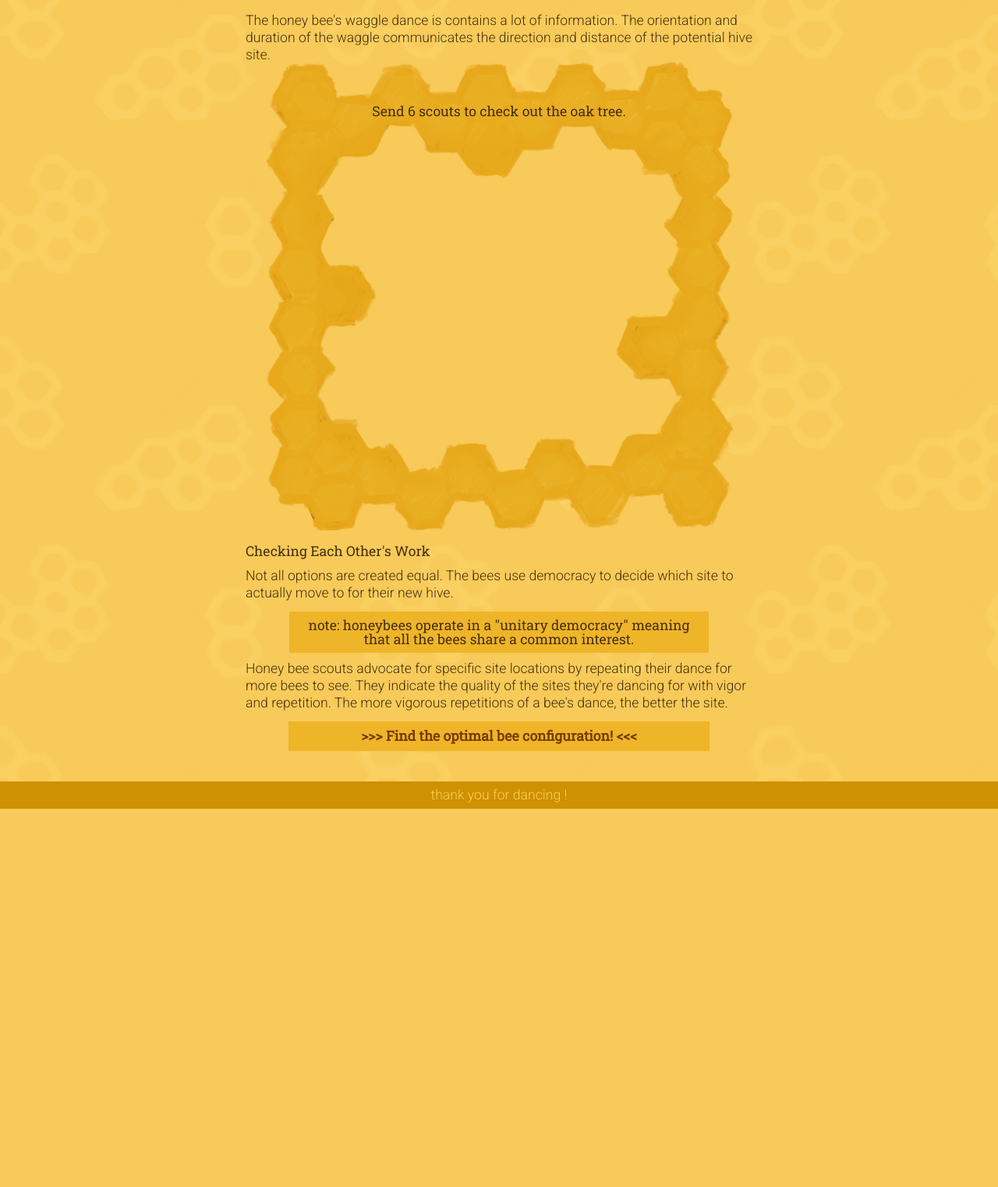
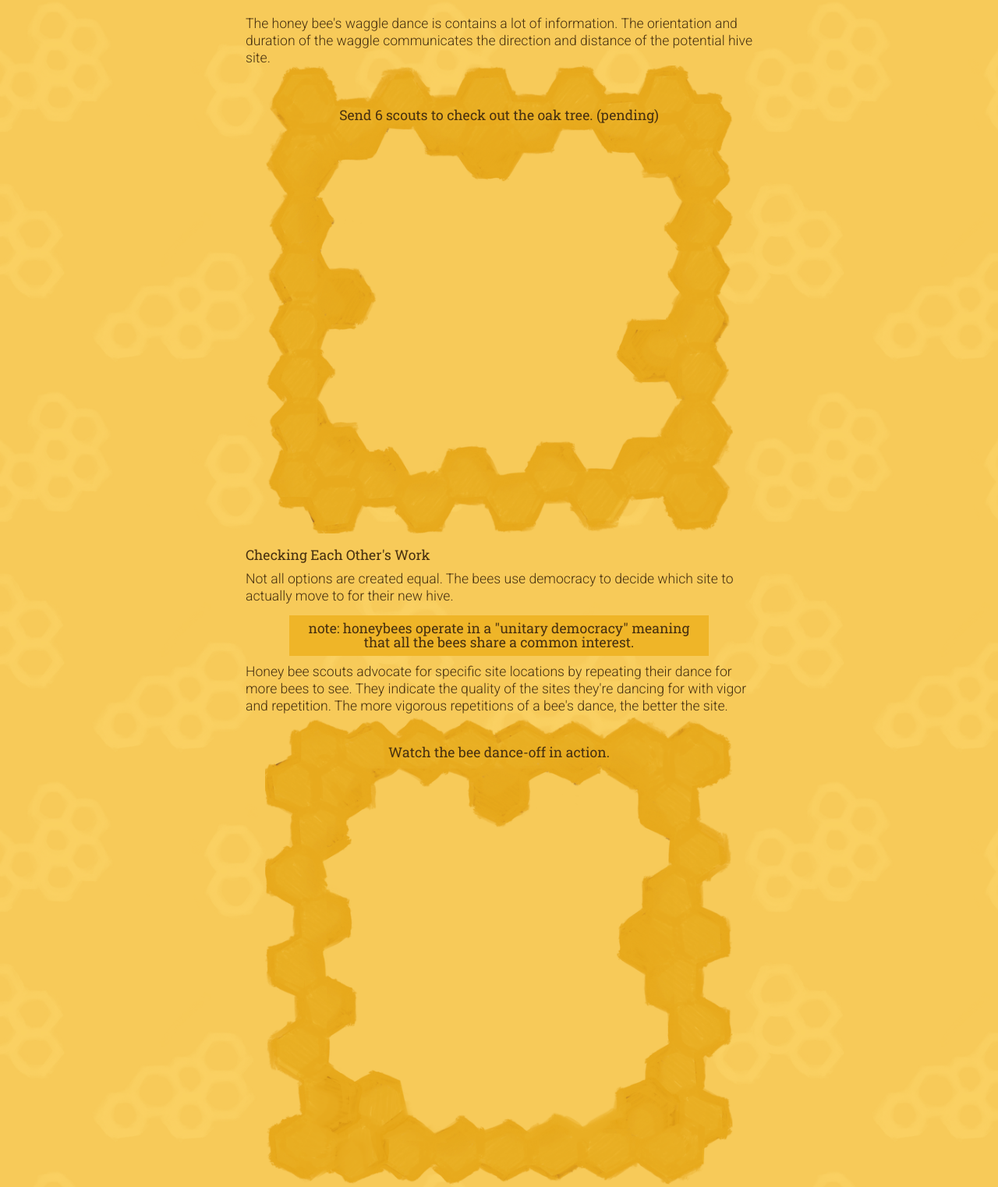
Before and after one commit to ncase/bees, a plain HTML site: page index.html in a window 1280 px wide. Shown: the part 1728-3250 px from the top of the page at 78% size. Before the commit the page ends 2765 px from the top, so only its background shows below. Drawn offline with Linux system fonts and the light colour scheme.

Commit message:
Set up the bee dance-off

```diff
--- a/index.html
+++ b/index.html
@@ -96,7 +96,7 @@
 
         <!-- WARNING: INSIDE-OUTSIDE VIEW NOT BUILT YET!! -->
         <div class="inside">
-          <div class="hivenote">Send 6 scouts to check out the oak tree.</div>
+          <div class="hivenote">Send 6 scouts to check out the oak tree. (pending)</div>
           <img src="./images/hexwindow.png" alt="honeycomb border frame">
           <iframe class="playable" src="./dance_direct.html" allowtransparency="true"></iframe>
         </div>
@@ -110,6 +110,14 @@
          <div class="note">note: honeybees operate in a "unitary democracy" meaning that all the bees share a common interest.</div>
 
          <p>Honey bee scouts advocate for specific site locations by repeating their dance for more bees to see. They indicate the quality of the sites they're dancing for with vigor and repetition. The more vigorous repetitions of a bee's dance, the better the site.</p>
+
+         <!-- WARNING: INSIDE-OUTSIDE VIEW NOT BUILT YET!! -->
+         <div class="inside">
+          <div class="hivenote2">Watch the bee dance-off in action.</div>
+          <img src="./images/hexwindow2.png" alt="honeycomb border frame">
+          <iframe class="playable" src="./dance_direct.html" allowtransparency="true"></iframe>
+        </div>
+
       </div> <!-- closes dddemocracy div -->
       <!--  -->
       <!--  Just for your convenience -->
--- a/styles.css
+++ b/styles.css
@@ -99,7 +99,6 @@ a {
 
 
 .hivenote, .hivenote2, .note {
-  width: 80%;
   position: relative;
   font-family: "Roboto Slab", Courier New, Courier, monospace;
   text-align: center;
@@ -108,6 +107,7 @@ a {
 } /* Maybe this could pop up on the screen and then move up/down out of the way? */
 
 .note {
+  width: 80%;
   padding: .5em;
   margin: .25em auto;
   background-color: #efb528;
@@ -115,10 +115,12 @@ a {
 
 .hivenote {
   margin: -.75em auto -1.5em;
+  width: 95%;
 }
 
 .hivenote2 {
-  margin: -1.5em auto -.75em;
+  margin: -1.5em auto -.5em;
+  width: 95%;
 }
 
 .image {
```
